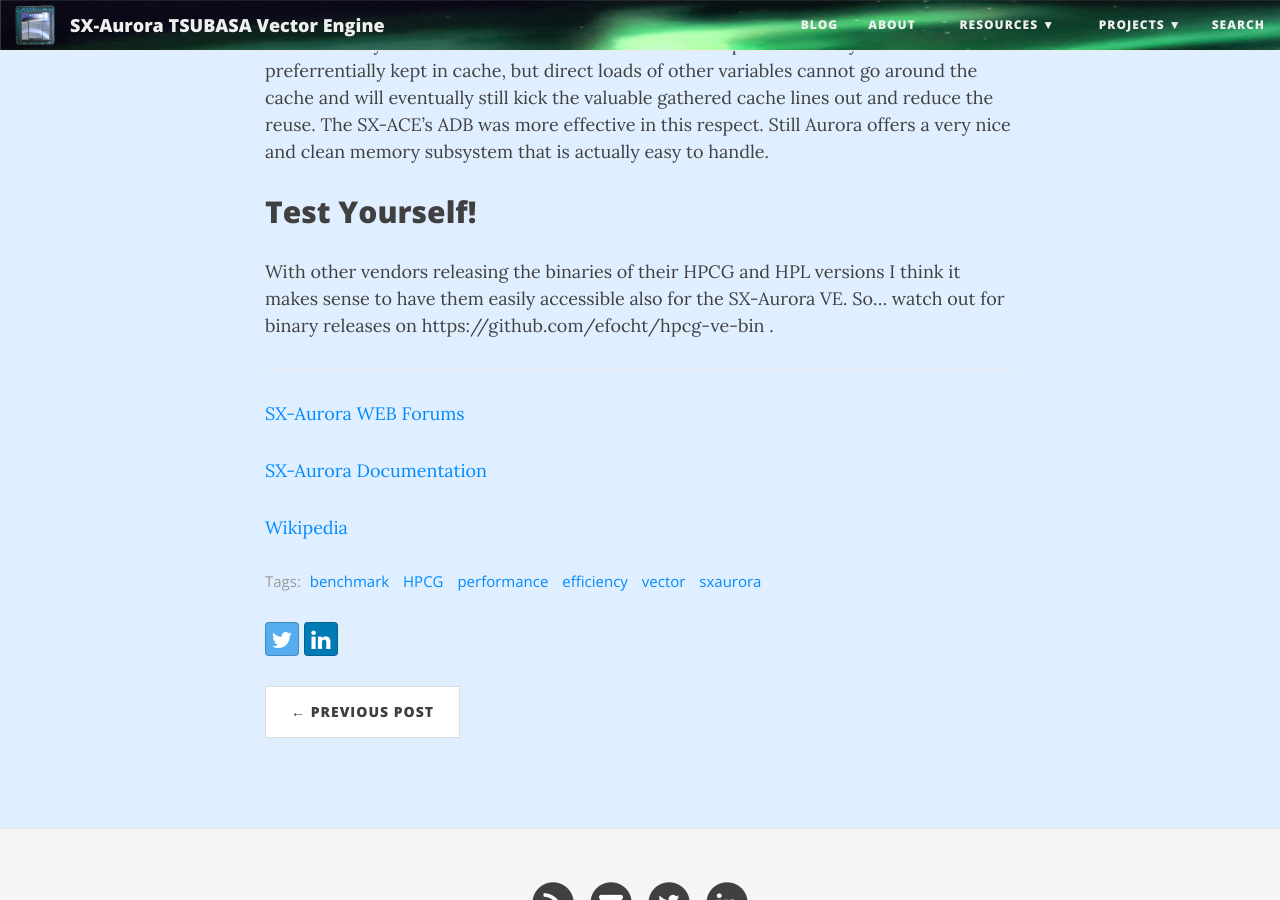
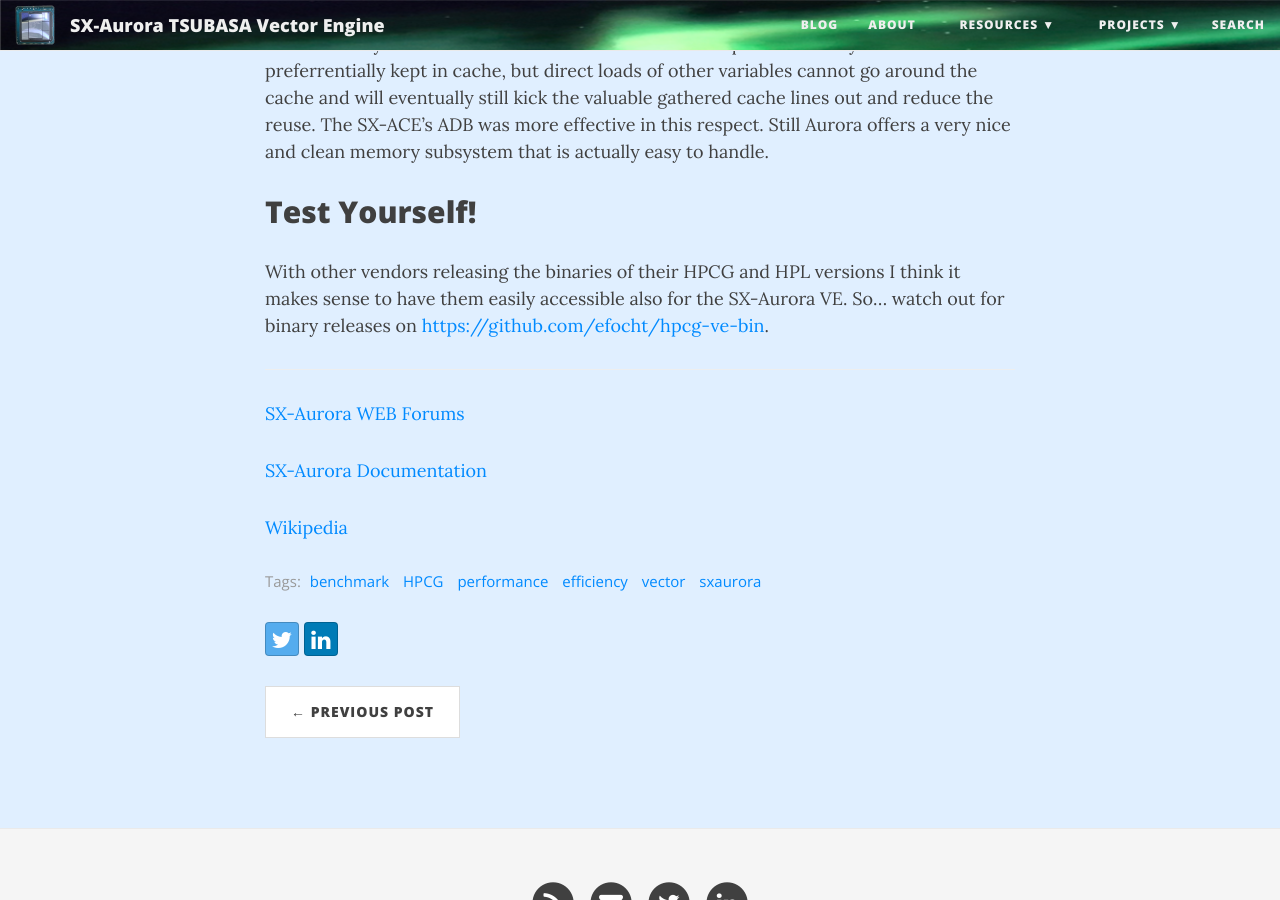
Before and after one commit to SX-Aurora/SX-Aurora.github.io, a Jekyll site: the page built from _posts/2019-11-01-hpcg-tuning.md, in a window 1280 px wide and 900 px high, scrolled down 6466 px. Built offline with Jekyll 4.4.1, drawn with Linux system fonts in a browser that asks for light colours; nearby versions of some CDN libraries; comment, search, counter and statistics services are not loaded; some of the changed lines change nothing that is shown.

Commit message:
Updated pic.

```diff
--- a/_posts/2019-11-01-hpcg-tuning.md
+++ b/_posts/2019-11-01-hpcg-tuning.md
@@ -259,7 +259,7 @@
 With other vendors releasing the binaries of their HPCG and HPL
 versions I think it makes sense to have them easily accessible also
 for the SX-Aurora VE. So... watch out for binary releases on
-https://github.com/efocht/hpcg-ve-bin .
+[https://github.com/efocht/hpcg-ve-bin](https://github.com/efocht/hpcg-ve-bin).
 
 ---
 
```
Also changed, not shown: img/hpcg_tuning_path.png.
